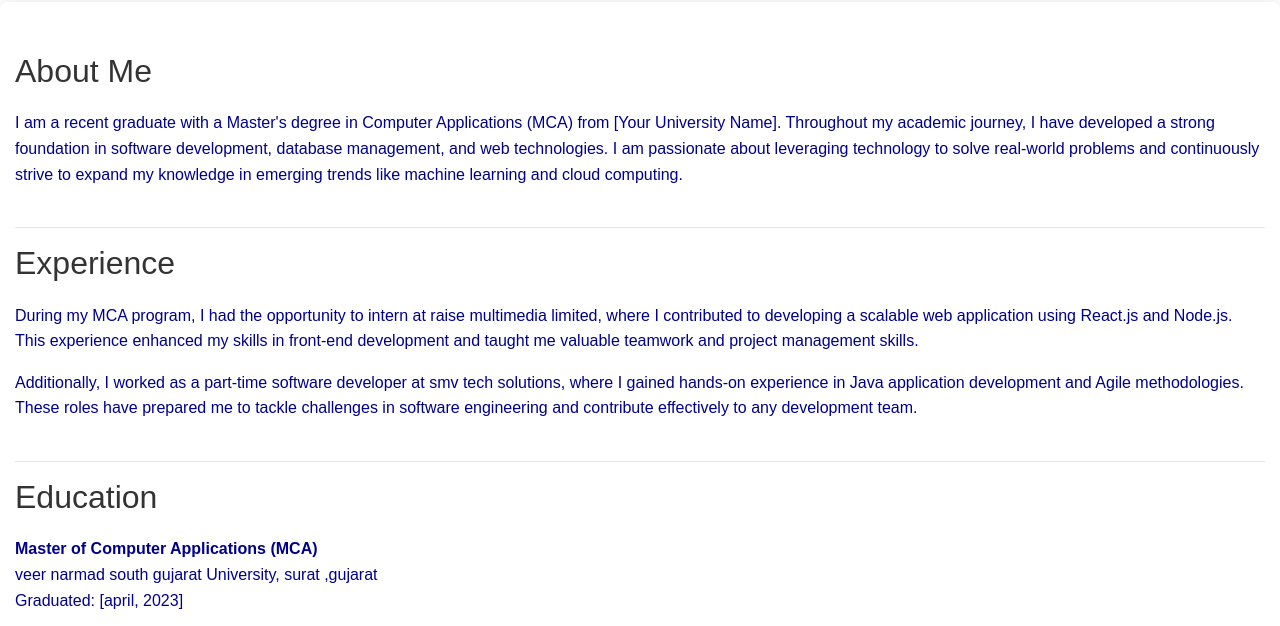
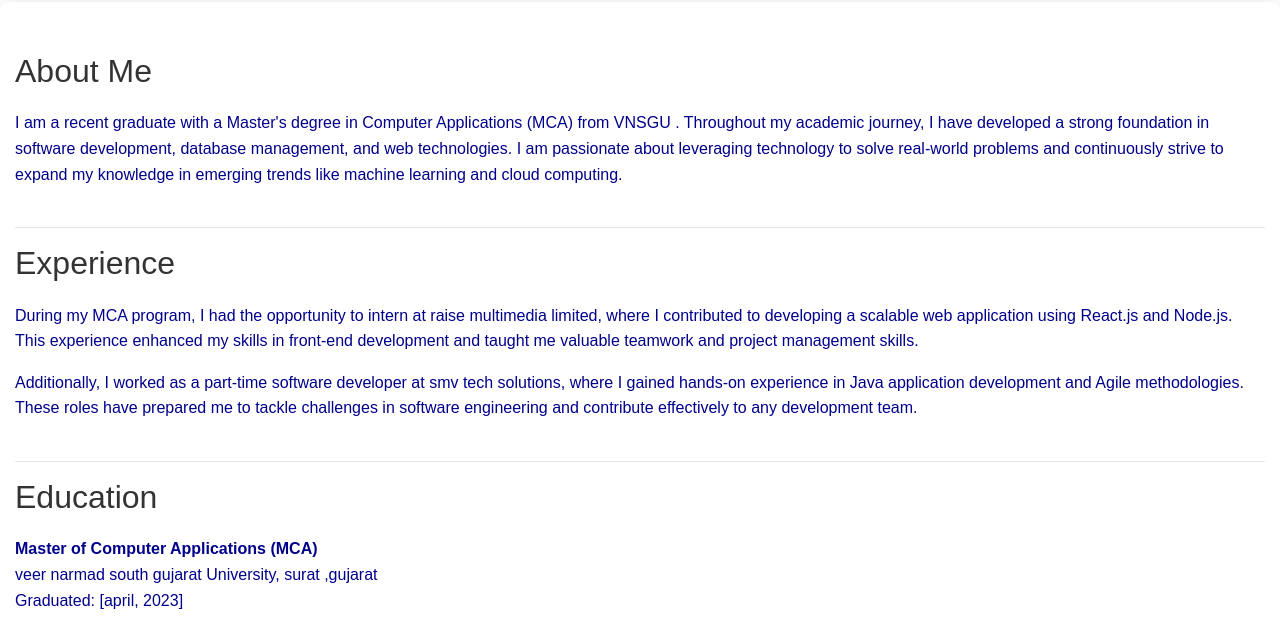
Before and after one commit to roshankarkar/DK, a plain HTML site: page index.html in a window 1280 px wide. Shown: the part 110-736 px from the top of the page. Drawn offline with nearby package versions, Linux system fonts and the light colour scheme.

Commit message:
Update index.html

```diff
--- a/index.html
+++ b/index.html
@@ -60,7 +60,7 @@
         <h2>About Me</h2>
         <p>
           I am a recent graduate with a Master's degree in Computer Applications
-          (MCA) from [Your University Name]. Throughout my academic journey, I
+          (MCA) from VNSGU . Throughout my academic journey, I
           have developed a strong foundation in software development, database
           management, and web technologies. I am passionate about leveraging
           technology to solve real-world problems and continuously strive to
```
